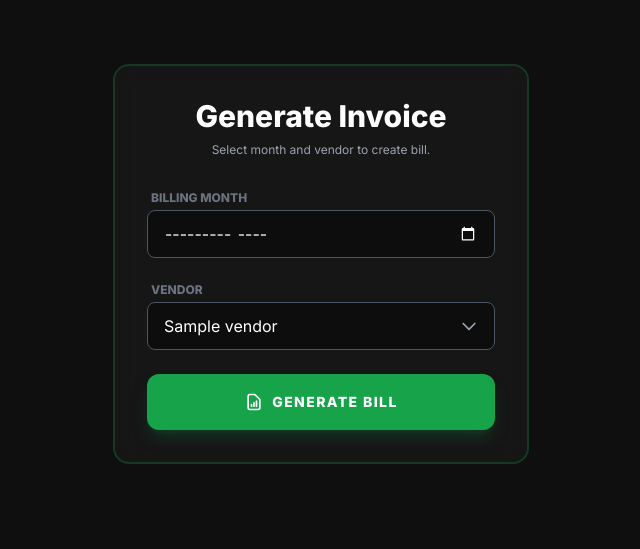
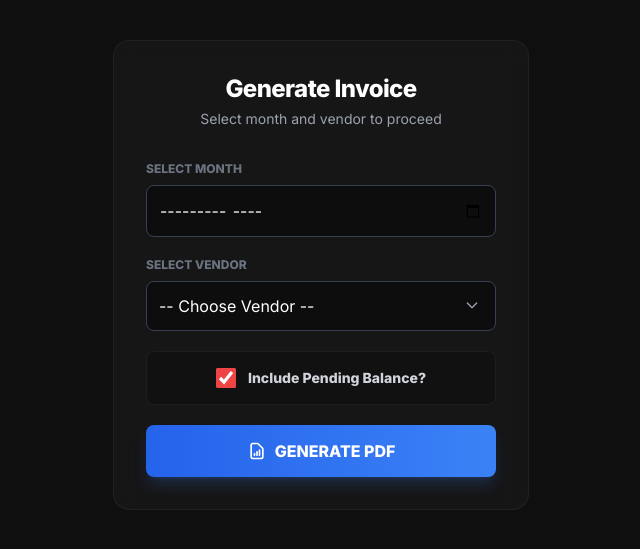
Before and after one commit to karthikshetty71/Karthik, a Flask app: template app/templates/invoices_select.html in a window 1280 px wide. Shown: the part 65-614 px from the top of the page, without its empty margins (319-959 px from the left). Run offline with Flask 3, Linux system fonts and the light colour scheme; the template is opened without the code that fills it: most values are stand-ins (such as "Sample title", 1, 10 or a date in 2020); parts of the project's set-up code (start-up, migrations or seed data) failed here and were passed over; some libraries are stand-ins or nearby versions.

Commit message:
add pending balance

```diff
--- a/app/templates/invoices_select.html
+++ b/app/templates/invoices_select.html
@@ -1,45 +1,52 @@
 {% extends "base.html" %}
 {% block content %}
-<div class="max-w-md mx-auto mt-10 md:mt-16 px-4">
-    <div class="glass p-6 md:p-8 rounded-2xl border-2 border-green-500/20 text-center">
+<div class="max-w-md mx-auto mt-10 px-4">
+    <div class="glass p-8 rounded-2xl border border-white/5">
 
-        <div class="mb-8">
-            <h2 class="text-3xl font-bold text-white mb-2">Generate Invoice</h2>
-            <p class="text-gray-400 text-xs">Select month and vendor to create bill.</p>
+        <div class="text-center mb-8">
+            <h2 class="text-2xl font-bold text-white tracking-tight">Generate Invoice</h2>
+            <p class="text-gray-400 text-sm mt-1">Select month and vendor to proceed</p>
         </div>
 
-        <form action="/generate_bill" method="GET" class="space-y-6">
+        <form action="/generate_bill" method="GET" class="space-y-5">
 
-            <div class="text-left">
-                <label class="text-xs uppercase text-gray-500 font-bold ml-1 mb-1 block">Billing Month</label>
+            <div>
+                <label class="block text-xs uppercase font-bold text-gray-500 mb-2">Select Month</label>
                 <input type="month" name="month" value="{{ today }}" required
-                       class="w-full h-12 bg-black/40 border border-gray-600 rounded-lg px-4 text-white outline-none focus:border-green-500 transition [color-scheme:dark] appearance-none">
+                       class="w-full bg-black/40 border border-gray-700 rounded-lg p-3 text-white focus:border-blue-500 focus:ring-1 focus:ring-blue-500 outline-none transition">
             </div>
 
-            <div class="text-left relative">
-                <label class="text-xs uppercase text-gray-500 font-bold ml-1 mb-1 block">Vendor</label>
+            <div>
+                <label class="block text-xs uppercase font-bold text-gray-500 mb-2">Select Vendor</label>
                 <div class="relative">
                     <select name="vendor" required
-                            class="w-full h-12 bg-black/40 border border-gray-600 rounded-lg px-4 text-white outline-none focus:border-green-500 appearance-none transition cursor-pointer">
+                            class="w-full bg-black/40 border border-gray-700 rounded-lg p-3 text-white appearance-none focus:border-blue-500 outline-none transition cursor-pointer">
+                        <option value="" disabled selected>-- Choose Vendor --</option>
                         {% for v in vendors %}
-                        <option value="{{ v.name }}" {% if v.is_default %}selected{% endif %}>
-                            {{ v.name }}
-                        </option>
+                        <option value="{{ v.name }}">{{ v.name }}</option>
                         {% endfor %}
                     </select>
-
-                    <div class="pointer-events-none absolute inset-y-0 right-0 flex items-center px-4 text-gray-400">
-                        <svg class="w-5 h-5" fill="none" stroke="currentColor" viewBox="0 0 24 24"><path stroke-linecap="round" stroke-linejoin="round" stroke-width="2" d="M19 9l-7 7-7-7"></path></svg>
+                    <div class="absolute right-4 top-4 pointer-events-none">
+                        <svg class="w-4 h-4 text-gray-400" fill="none" stroke="currentColor" viewBox="0 0 24 24"><path stroke-linecap="round" stroke-linejoin="round" stroke-width="2" d="M19 9l-7 7-7-7"></path></svg>
                     </div>
                 </div>
             </div>
 
-            <button type="submit" class="w-full h-14 bg-green-600 hover:bg-green-500 text-white font-bold rounded-xl shadow-lg shadow-green-900/50 mt-6 transition transform active:scale-95 flex items-center justify-center gap-2 text-sm tracking-widest uppercase">
+            <div class="bg-black/20 p-4 rounded-lg border border-white/5 flex items-center justify-center gap-3">
+                <input type="checkbox" name="include_pending" id="include_pending" checked
+                       class="w-5 h-5 accent-red-500 rounded cursor-pointer">
+                <label for="include_pending" class="text-sm text-gray-300 font-bold cursor-pointer select-none">
+                    Include Pending Balance?
+                </label>
+            </div>
+
+            <button type="submit"
+                    class="w-full bg-gradient-to-r from-blue-600 to-blue-500 text-white font-bold py-3.5 rounded-lg hover:from-blue-500 hover:to-blue-400 transition shadow-lg shadow-blue-500/20 flex items-center justify-center gap-2">
                 <svg class="w-5 h-5" fill="none" stroke="currentColor" viewBox="0 0 24 24"><path stroke-linecap="round" stroke-linejoin="round" stroke-width="2" d="M9 17v-2m3 2v-4m3 4v-6m2 10H7a2 2 0 01-2-2V5a2 2 0 012-2h5.586a1 1 0 01.707.293l5.414 5.414a1 1 0 01.293.707V19a2 2 0 01-2 2z"></path></svg>
-                Generate Bill
+                GENERATE PDF
             </button>
+
         </form>
-
     </div>
 </div>
 {% endblock %}
```
Also changed, not shown: app/models.py (+11 -4 lines), app/routes/admin.py (+17 -14 lines), app/routes/reports.py (+34 -33 lines), app/templates/settings.html (+40 -12 lines).
